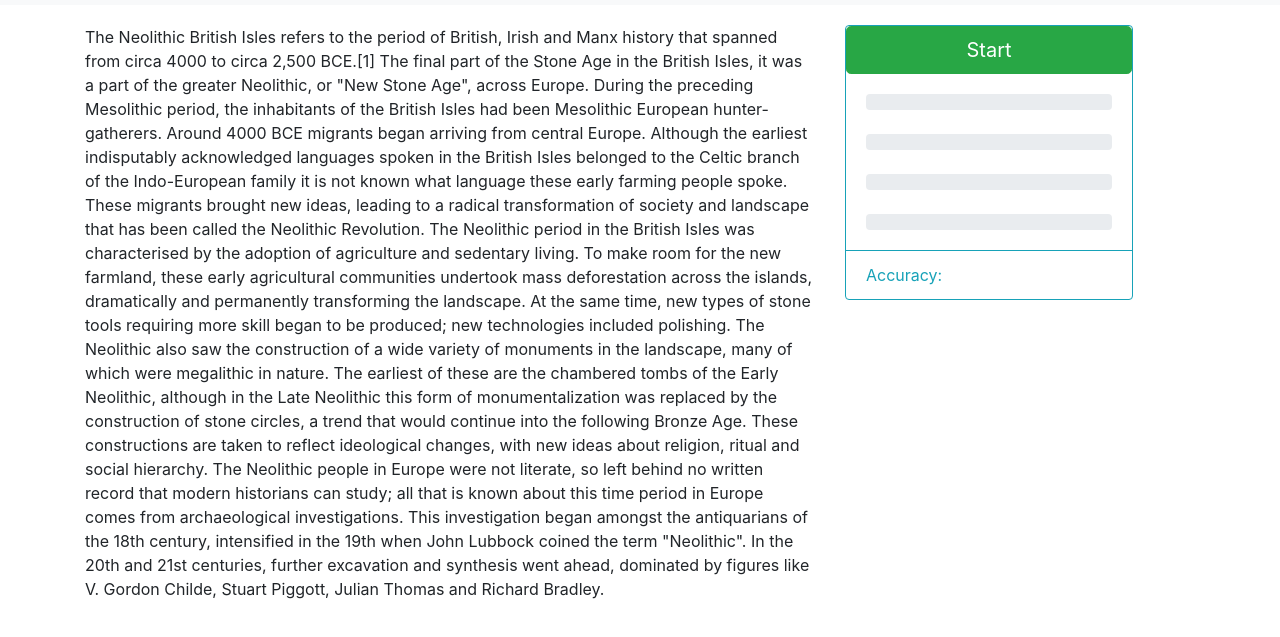
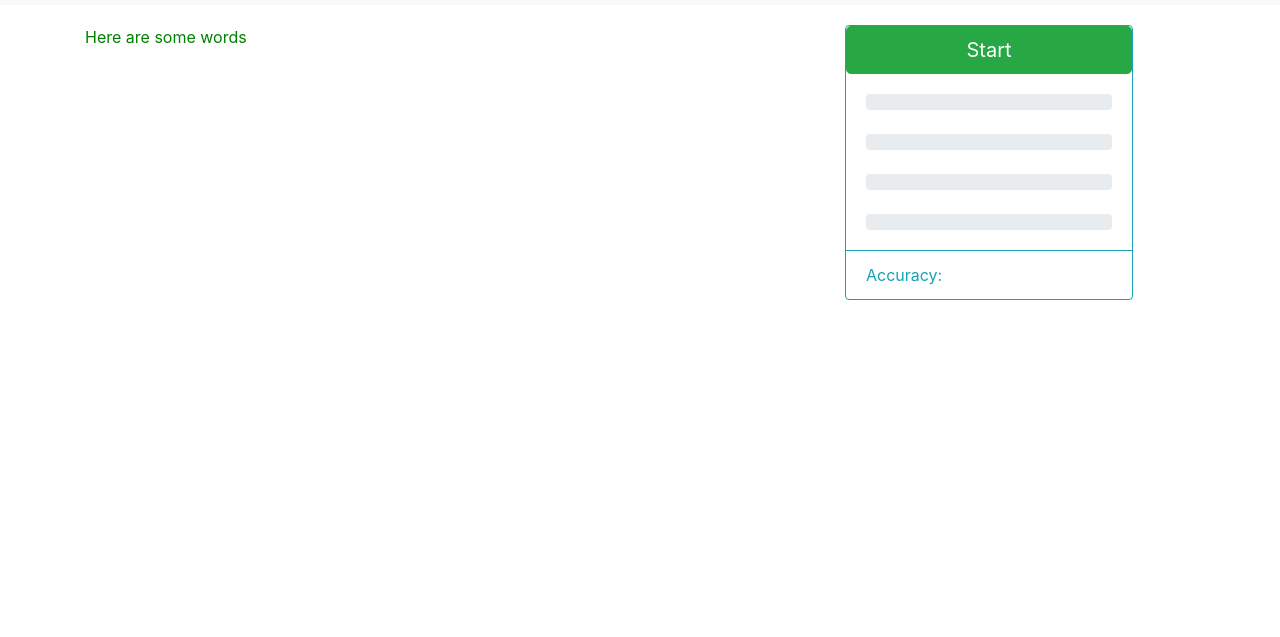
Before and after one commit to BenHarries/HackCambridge2020, a website: page client/index.html in a window 1280 px wide. Shown: the part 61-698 px from the top of the page. Drawn offline with nearby package versions, Linux system fonts and the light colour scheme.

Commit message:
temp for ben

```diff
--- a/client/index.html
+++ b/client/index.html
@@ -44,6 +44,7 @@
 
         <!-- FontAwesome -->
         <script src="https://kit.fontawesome.com/dbea95f351.js" crossorigin="anonymous"></script>
+        <script src="./index.js"></script>
 
     </head>
 
@@ -58,14 +59,10 @@
         <div class="container">
             <div class="row" style="padding-top: 20px;">
                 <!-- Words -->
-                <div class="col-8" id="Words">
-                    <p> The Neolithic British Isles refers to the period of British, Irish and Manx history that spanned from circa 4000 to circa 2,500 BCE.[1] The final part of the Stone Age in the British Isles, it was a part of the greater Neolithic, or "New Stone Age", across Europe.
+                <div class="col-8">
 
-                        During the preceding Mesolithic period, the inhabitants of the British Isles had been Mesolithic European hunter-gatherers. Around 4000 BCE migrants began arriving from central Europe. Although the earliest indisputably acknowledged languages spoken in the British Isles belonged to the Celtic branch of the Indo-European family it is not known what language these early farming people spoke. These migrants brought new ideas, leading to a radical transformation of society and landscape that has been called the Neolithic Revolution. The Neolithic period in the British Isles was characterised by the adoption of agriculture and sedentary living. To make room for the new farmland, these early agricultural communities undertook mass deforestation across the islands, dramatically and permanently transforming the landscape. At the same time, new types of stone tools requiring more skill began to be produced; new technologies included polishing.
+                    <span id="words">Here are some words</span>
 
-                        The Neolithic also saw the construction of a wide variety of monuments in the landscape, many of which were megalithic in nature. The earliest of these are the chambered tombs of the Early Neolithic, although in the Late Neolithic this form of monumentalization was replaced by the construction of stone circles, a trend that would continue into the following Bronze Age. These constructions are taken to reflect ideological changes, with new ideas about religion, ritual and social hierarchy.
-
-                        The Neolithic people in Europe were not literate, so left behind no written record that modern historians can study; all that is known about this time period in Europe comes from archaeological investigations. This investigation began amongst the antiquarians of the 18th century, intensified in the 19th when John Lubbock coined the term "Neolithic". In the 20th and 21st centuries, further excavation and synthesis went ahead, dominated by figures like V. Gordon Childe, Stuart Piggott, Julian Thomas and Richard Bradley. </p>
                 </div>
 
                 <!-- Selector Split -->
@@ -140,6 +137,23 @@
             </div>
         </div>
 
+        <style>
+            .char-green {
+                color: green;
+            }
+            .char-red {
+                color: red;
+            }
+        </style>
+
+        <script> var span = document.getElementById('words'),
+            text = span.innerHTML.split(' ').map(function(el) {
+                return '<span class="char-' + 'green' + '">' + el + ' ' + '</span>';
+            }).join('');
+        console.log(span);
+        span.innerHTML = text;
+        </script>
+
         <!-- jQuery first, then Popper.js, then Bootstrap JS -->
         <script
             src="https://code.jquery.com/jquery-3.3.1.slim.min.js"
--- a/client/index.js
+++ b/client/index.js
@@ -0,0 +1,6 @@
+var span = document.getElementById('phrase'),
+    text = span.innerHTML.split('').map(function(el) {
+        return '<span class="char-' + el.toLowerCase() + '">' + el + '</span>';
+    }).join('');
+
+span.innerHTML = text;
```
